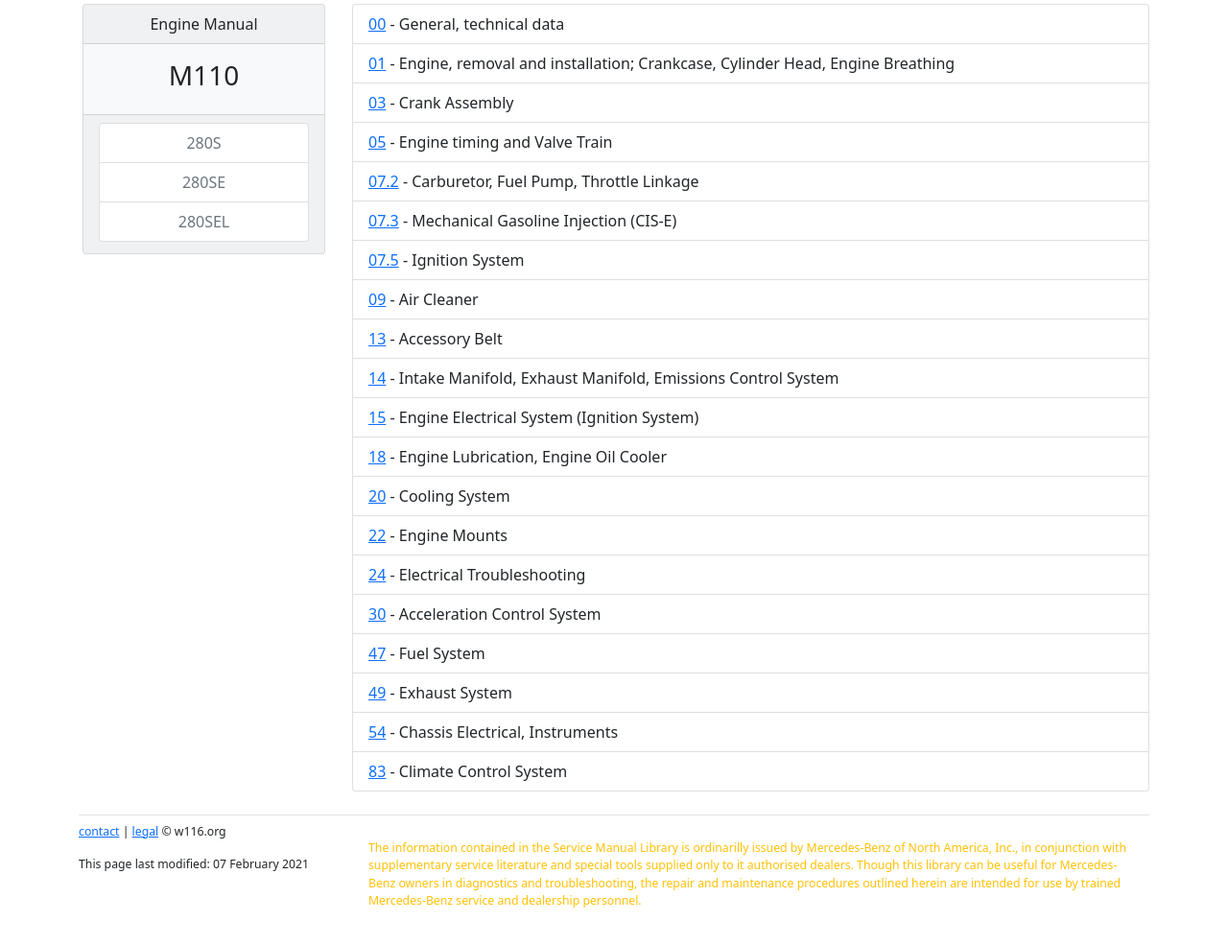
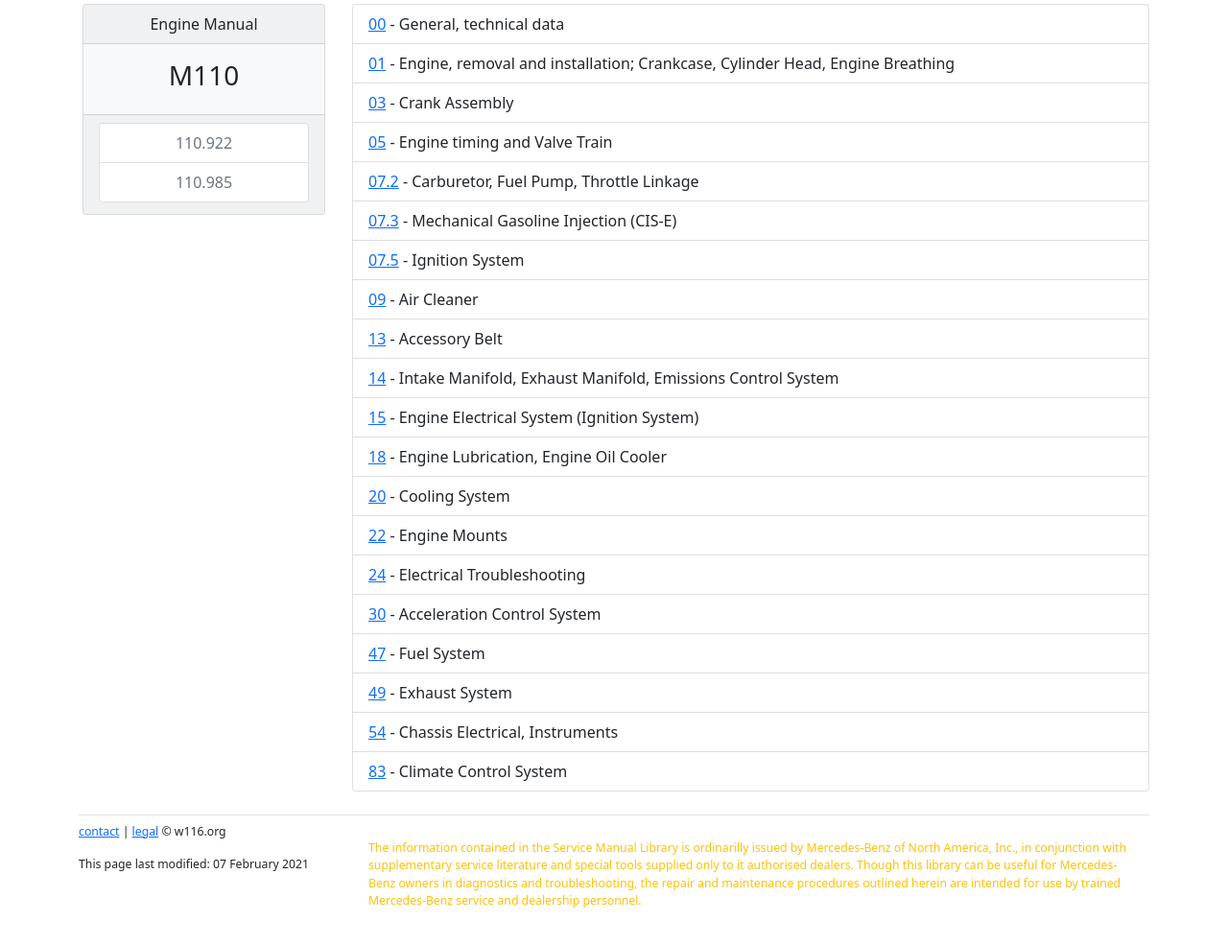
Before and after one commit to W116org/handbook, a Jekyll site: the page built from Engine/110.html, in a window 1280 px wide, cut to the strip 220-1225 px from the top of the page. Shown: the top 985 px of the strip at 96% size. Built offline with Jekyll 4.4.1, drawn with Linux system fonts in a browser that asks for light colours; comment, search, counter and statistics services are not loaded.

Commit message:
Update 110.html

```diff
--- a/Engine/110.html
+++ b/Engine/110.html
@@ -15,9 +15,8 @@
       </div>
       <div class="card-footer">
         <ul class="list-group mb-1 bg-light text-muted">
-          <li class="list-group-item">280S</li>
-          <li class="list-group-item">280SE</li>
-          <li class="list-group-item">280SEL</li>
+          <li class="list-group-item">110.922</li>
+          <li class="list-group-item">110.985</li>
         </ul>
       </div>
     </div>
```
